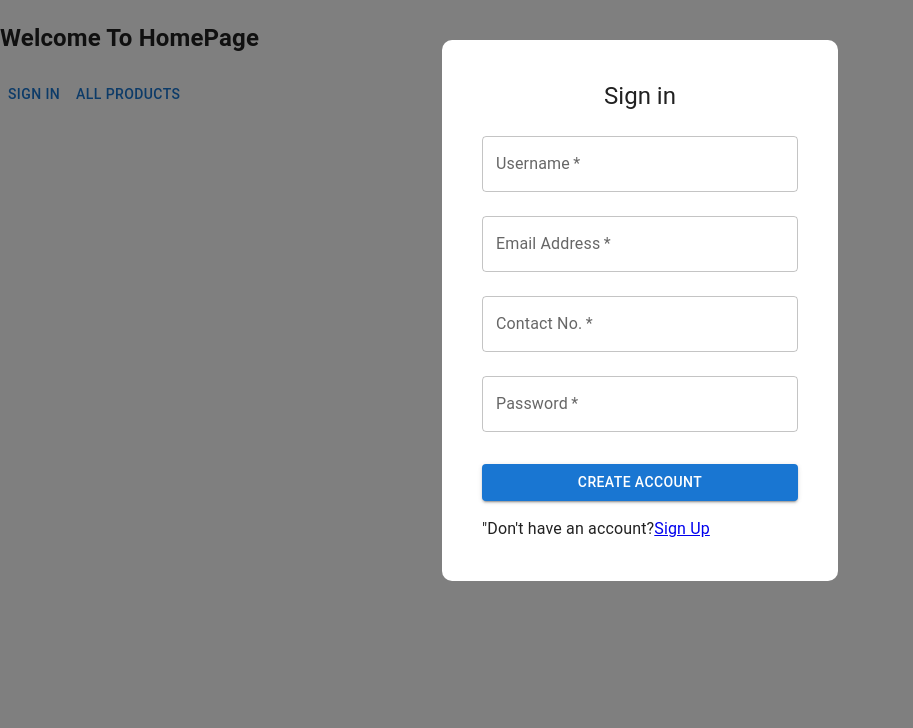
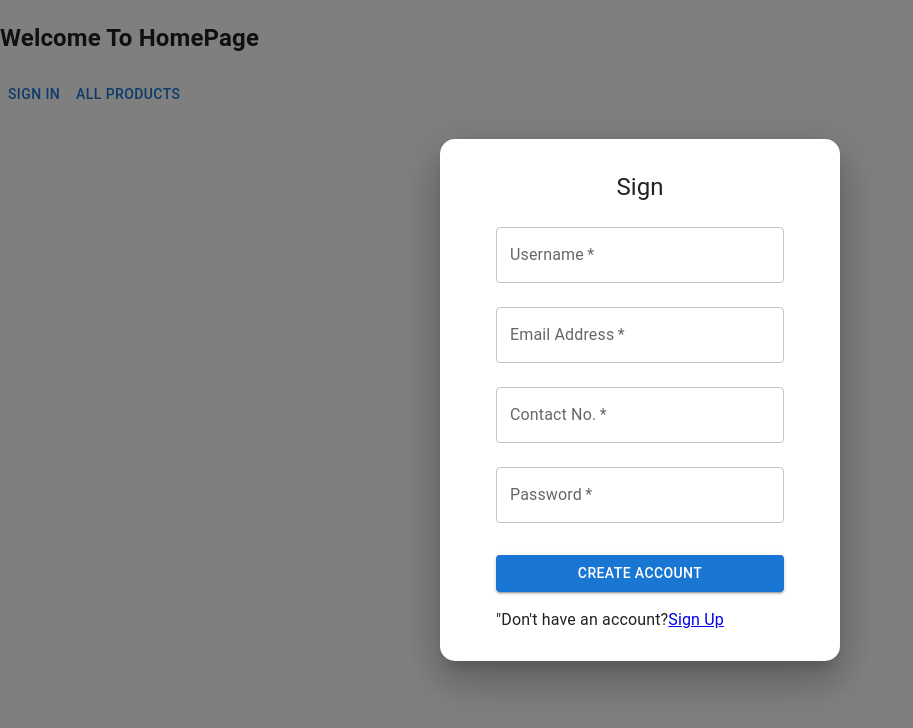
Before and after one commit to poonam-tru/expressEcom, a React (Create React App) app in the folder client/: page / in a window 1280 px wide. Both pictures are taken after a click on the button "SIGN IN". Shown: the top 728 px of the page, without its empty margins (0-913 px from the left). Built offline with nearby package versions, Linux system fonts and the light colour scheme.

Commit message:
Update HomePage.js

```diff
--- a/client/src/pages/HomePage.js
+++ b/client/src/pages/HomePage.js
@@ -14,20 +14,30 @@ import { useDispatch, useSelector } from "react-redux";
 import { fetchValidateUser, logoutValidateUser } from "../actions/user";
 
 function HomePage() {
+
+  const style = {
+    position: 'absolute',
+    top: '50%',
+    left: '50%',
+    transform: 'translate(-50%, -50%)',
+    width: 400,
+    bgcolor: 'background.paper',
+    borderRadius: '15px',
+    boxShadow: 24,
+    p: 4,
+  }
+
   const [open, setOpen] = useState(false);
+  const [username, setUsername] = useState(false);
   const handleOpen = () => setOpen(true);
   const handleClose = () => setOpen(false);
-    // const getUser = localStorage.getItem("user");
-    const [username, setUsername] = useState("");
-    // console.log(getUser, "user");
   const dispatch = useDispatch();
 
-    const { register, handleSubmit } = useForm();
+  const { register, handleSubmit, reset } = useForm();
   const onSubmit = (data) => {
     console.log(data);
     dispatch(fetchValidateUser(data));
-      setUsername(localStorage.getItem("user"));
-      setOpen(false);
+    reset();
   };
 
   const handleLogout = () => {
@@ -56,25 +66,30 @@ function HomePage() {
             aria-labelledby="modal-modal-title"
             aria-describedby="modal-modal-description">
 
+<Box sx={style}>
+
       <Container component="main" maxWidth="xs">
             <CssBaseline />
             <Box
               sx={{
-                    // height: 470,
-                    backgroundColor: 'white',
-                    borderRadius:"10px",
-                    marginTop: 5,
-                    display: 'flex',
-                    flexDirection: 'column',
-                    alignItems: 'center',
-                    padding:"40px",
-                    justifyContent:"center"
+                // width: 400,
+                height: 458,
+                marginTop: 0,
+                display: "flex",
+                flexDirection: "column",
+                alignItems: "center",
+                borderRadius: "20px",
               }}
             >
               <Typography component="h1" variant="h5">
-                    Sign in
+                Sign
               </Typography>
-                <Box component="form" onSubmit={handleSubmit(onSubmit)} noValidate sx={{ mt: 1 }}>
+              <Box
+                component="form"
+                onSubmit={handleSubmit(onSubmit)}
+                noValidate
+                sx={{ mt: 1 }}
+              >
                 <TextField
                 margin="normal"
                 required
@@ -140,6 +155,7 @@ function HomePage() {
                 </Box>
             </Box>
             </Container>
+            </Box>
         </Modal>
     </div>
   )
```
Lines whose indentation alone changed are shown as unchanged.
